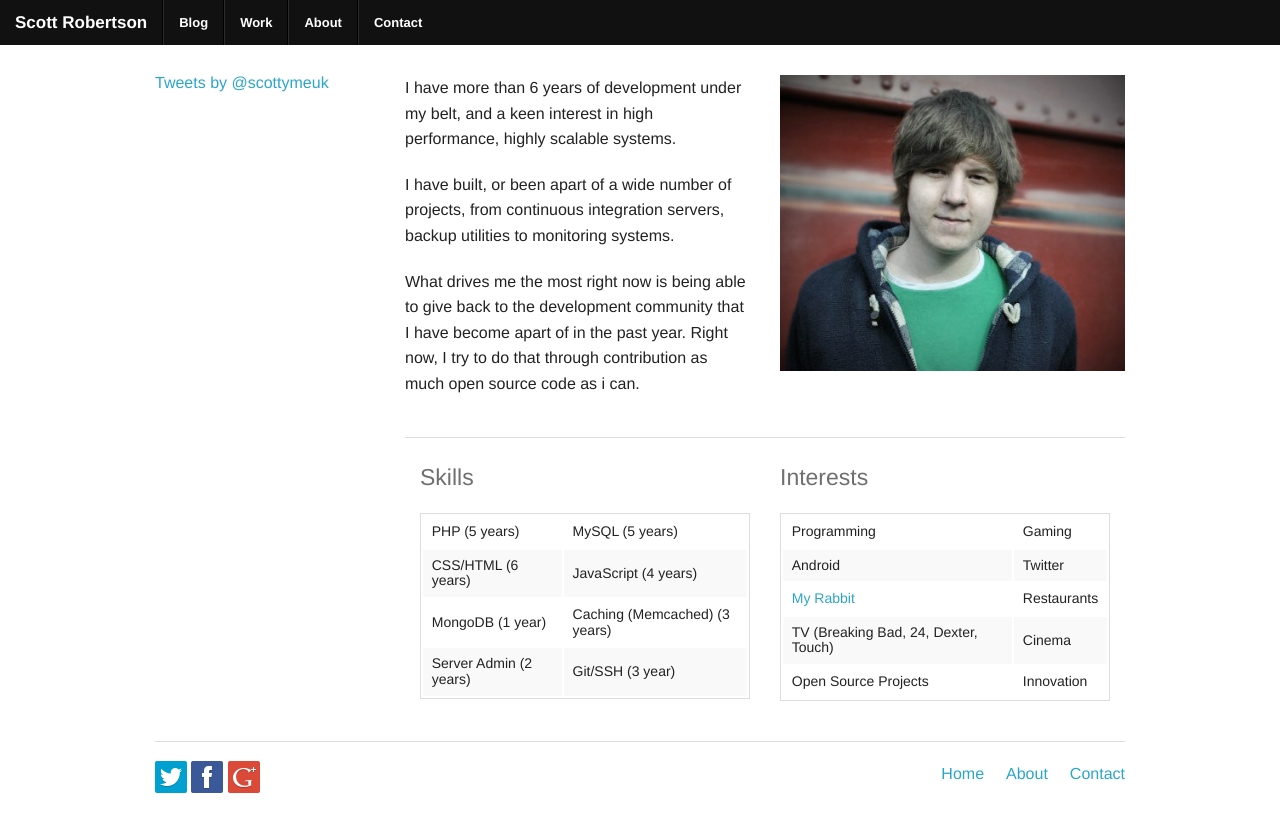
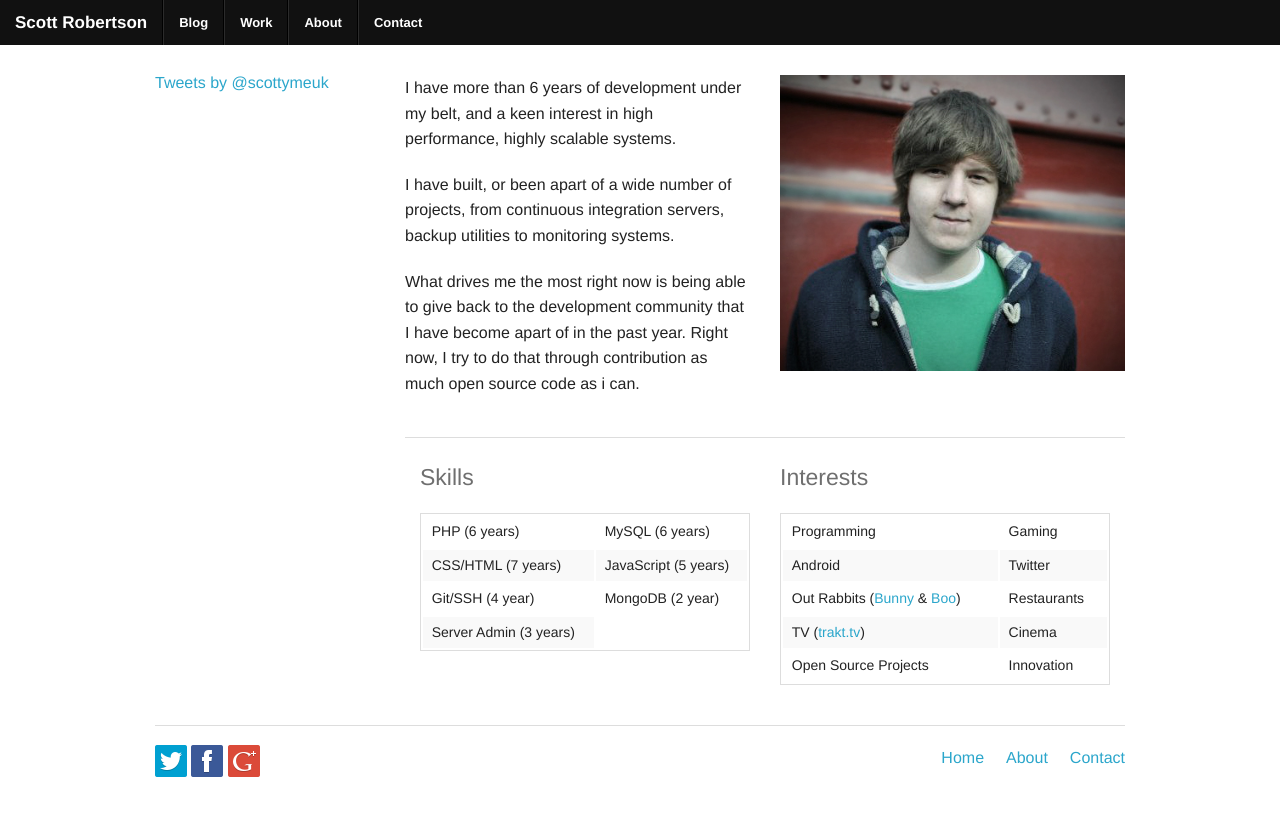
Before and after one commit to scottrobertson/scottrobertson.me, a Jekyll site: the page built from about/index.html, in a window 1280 px wide. Shown: the top 832 px of the page. Built offline with Jekyll 4.4.1, drawn with Linux system fonts in a browser that asks for light colours; nearby versions of some CDN libraries; Markdown is read by kramdown in place of the engine named in the settings; comment, search, counter and statistics services are not loaded.

Commit message:
Update about me page

```diff
--- a/about/index.html
+++ b/about/index.html
@@ -28,20 +28,19 @@ sidebar: false
         <p>
             <table class="large-12">
                 <tr>
-                    <td>PHP (5 years)</td>
-                    <td>MySQL (5 years)</td>
+                    <td>PHP (6 years)</td>
+                    <td>MySQL (6 years)</td>
                 </tr>
                 <tr>
-                    <td>CSS/HTML (6 years)</td>
-                    <td>JavaScript (4 years)</td>
+                    <td>CSS/HTML (7 years)</td>
+                    <td>JavaScript (5 years)</td>
                 </tr>
                 <tr>
-                    <td>MongoDB (1 year)</td>
-                    <td>Caching (Memcached) (3 years)</td>
+                    <td>Git/SSH (4 year)</td>
+                    <td>MongoDB (2 year)</td>
                 </tr>
                 <tr>
-                    <td>Server Admin (2 years)</td>
-                    <td>Git/SSH (3 year)</td>
+                    <td>Server Admin (3 years)</td>
                 </tr>
             </table>
         </p>
@@ -59,11 +58,13 @@ sidebar: false
                     <td>Twitter</td>
                 </tr>
                 <tr>
-                    <td><a href="http://f.cl.ly/items/103K3L0B3K0N3f3m3e23/fb8a2df4c3c311e288ea22000a1f9318_7.jpg">My Rabbit</a></td>
+                    <td>
+                        Out Rabbits (<a target="_blank" href="http://gingerbreadbuttons.com/a-day-in-the-life-of-bunny/">Bunny</a> & <a target="_blank" href="http://gingerbreadbuttons.com/introducing-boo">Boo</a>)
+                    </td>
                     <td>Restaurants</td>
                 </tr>
                 <tr>
-                    <td>TV (Breaking Bad, 24, Dexter, Touch)</td>
+                    <td>TV (<a target="_blank" href="http://trakt.tv/user/Scottymeuk">trakt.tv</a>)</td>
                     <td>Cinema</td>
                 </tr>
                 <tr>
```
